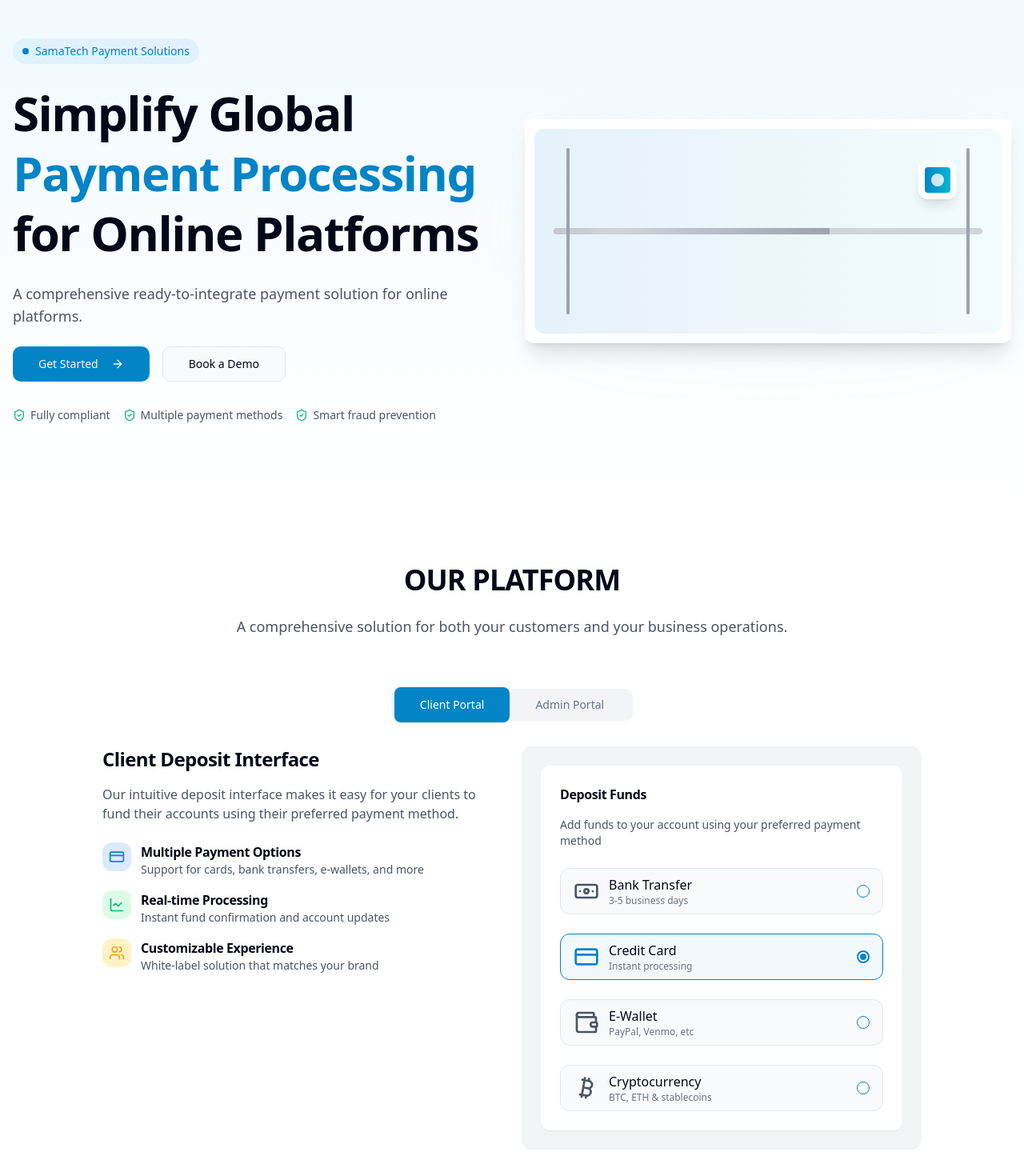
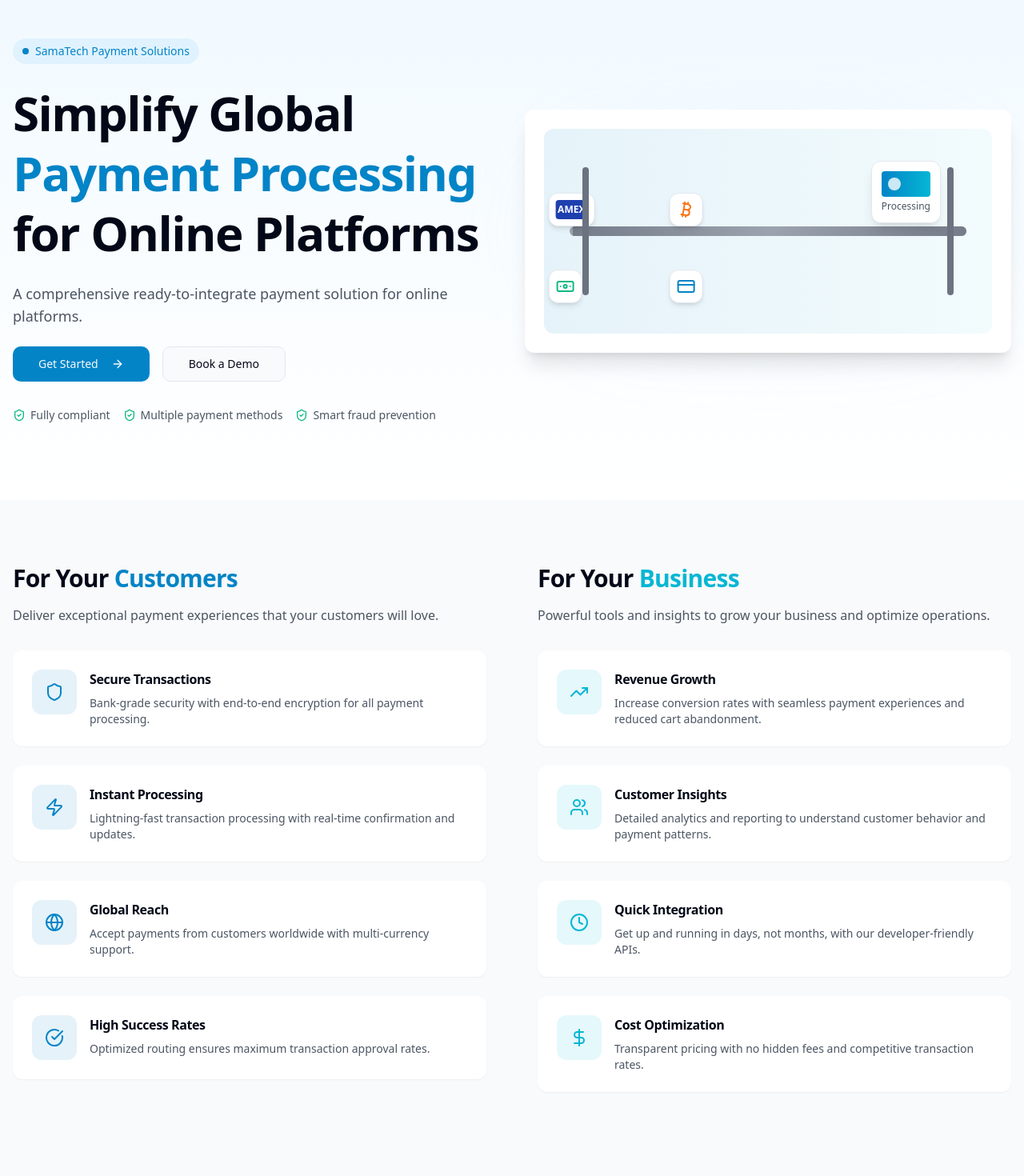
Before and after one commit to nissimbargerbi/secure-flow-finance-hub, a React (Vite) app: page / in a window 1280 px wide. Shown: the part 80-1550 px from the top of the page at 80% size. Built offline with nearby package versions, Linux system fonts and the light colour scheme.

Commit message:
Fix: Hero animation and text updates
Updated Hero section animation to match the provided screenshot and color scheme. Removed the "OUR PLATFORM" text and the associated description.

```diff
--- a/src/components/Hero.tsx
+++ b/src/components/Hero.tsx
@@ -50,65 +50,65 @@ const Hero = () => {
           <div className="order-first md:order-last">
             <div className="relative">
               <div className="absolute inset-0 bg-gradient-radial from-blue-200/20 to-transparent rounded-full blur-2xl"></div>
-              <div className="bg-white rounded-xl p-3 shadow-xl relative overflow-hidden">
-                <div className="bg-gradient-to-r from-finance-primary/10 to-finance-accent/5 rounded-lg p-6">
+              <div className="bg-white rounded-xl p-6 shadow-xl relative overflow-hidden">
+                <div className="bg-gradient-to-r from-finance-primary/10 to-finance-accent/5 rounded-lg p-8">
                   {/* Assembly Line Animation */}
-                  <div className="relative h-52 w-full">
-                    {/* Conveyor Belt */}
+                  <div className="relative h-48 w-full">
+                    {/* Conveyor Belt Base */}
                     <div className="absolute top-1/2 left-0 right-0 transform -translate-y-1/2">
-                      <div className="h-2 bg-gray-300 rounded-full relative overflow-hidden">
-                        <div className="absolute inset-0 bg-gradient-to-r from-gray-400 via-gray-300 to-gray-400 animate-[slide-right_3s_linear_infinite]"></div>
+                      <div className="h-3 bg-gray-400 rounded-full relative overflow-hidden">
+                        <div className="absolute inset-0 bg-gradient-to-r from-gray-500 via-gray-400 to-gray-500 animate-[slide-right_2s_linear_infinite] opacity-80"></div>
                       </div>
                     </div>
 
-                    {/* Payment Symbols Moving on Belt */}
-                    <div className="absolute top-1/2 left-0 right-0 transform -translate-y-1/2 -translate-y-8">
-                      {/* First Row */}
-                      <div className="flex items-center justify-between animate-[slide-right_8s_linear_infinite]">
-                        <div className="bg-white p-3 rounded-lg shadow-md">
-                          <div className="w-8 h-5 bg-blue-600 rounded text-white text-xs flex items-center justify-center font-bold">VISA</div>
+                    {/* Top Row - Payment Cards */}
+                    <div className="absolute top-1/2 left-0 right-0 transform -translate-y-1/2 -translate-y-12">
+                      <div className="flex items-center justify-between animate-[slide-right_6s_linear_infinite]">
+                        <div className="bg-white p-2 rounded-lg shadow-md border">
+                          <div className="w-10 h-6 bg-blue-600 rounded text-white text-xs flex items-center justify-center font-bold">VISA</div>
                         </div>
-                        <div className="bg-white p-3 rounded-lg shadow-md">
-                          <div className="w-8 h-5 bg-red-500 rounded text-white text-xs flex items-center justify-center font-bold">MC</div>
+                        <div className="bg-white p-2 rounded-lg shadow-md border">
+                          <div className="w-10 h-6 bg-red-500 rounded text-white text-xs flex items-center justify-center font-bold">MC</div>
                         </div>
-                        <div className="bg-white p-3 rounded-lg shadow-md">
-                          <div className="w-8 h-5 bg-blue-800 rounded text-white text-xs flex items-center justify-center font-bold">AMEX</div>
+                        <div className="bg-white p-2 rounded-lg shadow-md border">
+                          <div className="w-10 h-6 bg-blue-800 rounded text-white text-xs flex items-center justify-center font-bold">AMEX</div>
                         </div>
-                        <div className="bg-white p-2 rounded-lg shadow-md">
+                        <div className="bg-white p-2 rounded-lg shadow-md border">
                           <Bitcoin className="h-6 w-6 text-orange-500" />
                         </div>
                       </div>
                     </div>
 
-                    <div className="absolute top-1/2 left-0 right-0 transform -translate-y-1/2 translate-y-8">
-                      {/* Second Row - Delayed */}
-                      <div className="flex items-center justify-between animate-[slide-right_8s_linear_infinite_2s]">
-                        <div className="bg-white p-2 rounded-lg shadow-md">
+                    {/* Bottom Row - Digital Payment Methods */}
+                    <div className="absolute top-1/2 left-0 right-0 transform -translate-y-1/2 translate-y-12">
+                      <div className="flex items-center justify-between animate-[slide-right_6s_linear_infinite] animation-delay-3s">
+                        <div className="bg-white p-2 rounded-lg shadow-md border">
                           <div className="w-6 h-6 bg-gray-800 rounded-full flex items-center justify-center">
                             <span className="text-white text-xs font-bold">Ξ</span>
                           </div>
                         </div>
-                        <div className="bg-white p-2 rounded-lg shadow-md">
+                        <div className="bg-white p-2 rounded-lg shadow-md border">
                           <Wallet className="h-6 w-6 text-finance-accent" />
                         </div>
-                        <div className="bg-white p-2 rounded-lg shadow-md">
+                        <div className="bg-white p-2 rounded-lg shadow-md border">
                           <Banknote className="h-6 w-6 text-finance-success" />
                         </div>
-                        <div className="bg-white p-2 rounded-lg shadow-md">
+                        <div className="bg-white p-2 rounded-lg shadow-md border">
                           <CreditCard className="h-6 w-6 text-finance-primary" />
                         </div>
                       </div>
                     </div>
 
                     {/* Assembly Line Structure */}
-                    <div className="absolute top-0 left-4 w-1 h-full bg-gray-400 rounded"></div>
-                    <div className="absolute top-0 right-4 w-1 h-full bg-gray-400 rounded"></div>
+                    <div className="absolute top-4 left-4 w-2 h-40 bg-gray-500 rounded"></div>
+                    <div className="absolute top-4 right-4 w-2 h-40 bg-gray-500 rounded"></div>
 
                     {/* Processing Hub */}
-                    <div className="absolute top-4 right-8 bg-white rounded-lg p-2 shadow-lg">
+                    <div className="absolute top-2 right-8 bg-white rounded-lg p-3 shadow-lg border">
                       <div className="bg-gradient-to-r from-finance-primary to-finance-accent rounded p-2">
                         <div className="w-4 h-4 bg-white rounded-full animate-pulse"></div>
                       </div>
+                      <div className="text-xs text-gray-600 mt-1 text-center">Processing</div>
                     </div>
                   </div>
                 </div>
--- a/src/components/Platform.tsx
+++ b/src/components/Platform.tsx
@@ -1,252 +1,128 @@
+
 import React from "react";
-import { Tabs, TabsContent, TabsList, TabsTrigger } from "@/components/ui/tabs";
 import { Card, CardContent } from "@/components/ui/card";
 import {
-  CreditCard,
-  Banknote,
-  Wallet,
-  Bitcoin,
-  LineChart,
-  Users
+  Shield,
+  Zap,
+  Globe,
+  Users,
+  TrendingUp,
+  CheckCircle,
+  Clock,
+  DollarSign
 } from "lucide-react";
 
 const Platform = () => {
+  const customerFeatures = [
+    {
+      icon: Shield,
+      title: "Secure Transactions",
+      description: "Bank-grade security with end-to-end encryption for all payment processing."
+    },
+    {
+      icon: Zap,
+      title: "Instant Processing",
+      description: "Lightning-fast transaction processing with real-time confirmation and updates."
+    },
+    {
+      icon: Globe,
+      title: "Global Reach",
+      description: "Accept payments from customers worldwide with multi-currency support."
+    },
+    {
+      icon: CheckCircle,
+      title: "High Success Rates",
+      description: "Optimized routing ensures maximum transaction approval rates."
+    }
+  ];
+
+  const businessFeatures = [
+    {
+      icon: TrendingUp,
+      title: "Revenue Growth",
+      description: "Increase conversion rates with seamless payment experiences and reduced cart abandonment."
+    },
+    {
+      icon: Users,
+      title: "Customer Insights",
+      description: "Detailed analytics and reporting to understand customer behavior and payment patterns."
+    },
+    {
+      icon: Clock,
+      title: "Quick Integration",
+      description: "Get up and running in days, not months, with our developer-friendly APIs."
+    },
+    {
+      icon: DollarSign,
+      title: "Cost Optimization",
+      description: "Transparent pricing with no hidden fees and competitive transaction rates."
+    }
+  ];
+
   return (
-    <section id="platform" className="py-20 bg-white">
+    <section id="platform" className="py-20 bg-gray-50">
       <div className="container mx-auto px-4">
-        <div className="text-center mb-16">
-          <h2 className="text-4xl font-bold mb-6">OUR PLATFORM</h2>
-          <p className="text-lg text-gray-600 max-w-3xl mx-auto">
-            A comprehensive solution for both your customers and your business operations.
+        <div className="grid lg:grid-cols-2 gap-16">
+          {/* Customer Benefits */}
+          <div>
+            <div className="mb-8">
+              <h2 className="text-3xl font-bold mb-4">
+                For Your <span className="text-finance-primary">Customers</span>
+              </h2>
+              <p className="text-gray-600">
+                Deliver exceptional payment experiences that your customers will love.
               </p>
             </div>
 
-        <Tabs defaultValue="client" className="max-w-5xl mx-auto">
-          <div className="flex justify-center mb-8">
-            <TabsList className="bg-gray-100">
-              <TabsTrigger value="client" className="px-8 py-3 data-[state=active]:bg-finance-primary data-[state=active]:text-white">
-                Client Portal
-              </TabsTrigger>
-              <TabsTrigger value="admin" className="px-8 py-3 data-[state=active]:bg-finance-primary data-[state=active]:text-white">
-                Admin Portal
-              </TabsTrigger>
-            </TabsList>
-          </div>
-
-          <TabsContent value="client">
-            <div className="grid md:grid-cols-2 gap-6">
-              <div>
-                <h3 className="text-2xl font-bold mb-4">Client Deposit Interface</h3>
-                <p className="text-gray-600 mb-6">
-                  Our intuitive deposit interface makes it easy for your clients to fund their accounts using their preferred payment method.
-                </p>
-
-                <div className="space-y-4">
-                  <div className="flex items-start gap-3">
-                    <div className="bg-blue-100 rounded-lg p-2">
-                      <CreditCard className="h-5 w-5 text-finance-primary" />
+            <div className="space-y-6">
+              {customerFeatures.map((feature, index) => (
+                <Card key={index} className="finance-card border-0 hover:shadow-lg transition-all duration-300">
+                  <CardContent className="p-6">
+                    <div className="flex items-start gap-4">
+                      <div className="finance-icon-box bg-finance-primary/10">
+                        <feature.icon className="h-6 w-6 text-finance-primary" />
                       </div>
                       <div>
-                      <h4 className="font-semibold">Multiple Payment Options</h4>
-                      <p className="text-sm text-gray-600">Support for cards, bank transfers, e-wallets, and more</p>
+                        <h3 className="font-semibold mb-2">{feature.title}</h3>
+                        <p className="text-gray-600 text-sm">{feature.description}</p>
+                      </div>
+                    </div>
+                  </CardContent>
+                </Card>
+              ))}
             </div>
           </div>
 
-                  <div className="flex items-start gap-3">
-                    <div className="bg-green-100 rounded-lg p-2">
-                      <LineChart className="h-5 w-5 text-finance-success" />
+          {/* Business Benefits */}
+          <div>
+            <div className="mb-8">
+              <h2 className="text-3xl font-bold mb-4">
+                For Your <span className="text-finance-accent">Business</span>
+              </h2>
+              <p className="text-gray-600">
+                Powerful tools and insights to grow your business and optimize operations.
+              </p>
+            </div>
+
+            <div className="space-y-6">
+              {businessFeatures.map((feature, index) => (
+                <Card key={index} className="finance-card border-0 hover:shadow-lg transition-all duration-300">
+                  <CardContent className="p-6">
+                    <div className="flex items-start gap-4">
+                      <div className="finance-icon-box bg-finance-accent/10">
+                        <feature.icon className="h-6 w-6 text-finance-accent" />
                       </div>
                       <div>
-                      <h4 className="font-semibold">Real-time Processing</h4>
-                      <p className="text-sm text-gray-600">Instant fund confirmation and account updates</p>
+                        <h3 className="font-semibold mb-2">{feature.title}</h3>
+                        <p className="text-gray-600 text-sm">{feature.description}</p>
                       </div>
                     </div>
-
-                  <div className="flex items-start gap-3">
-                    <div className="bg-amber-100 rounded-lg p-2">
-                      <Users className="h-5 w-5 text-finance-warning" />
-                    </div>
-                    <div>
-                      <h4 className="font-semibold">Customizable Experience</h4>
-                      <p className="text-sm text-gray-600">White-label solution that matches your brand</p>
+                  </CardContent>
+                </Card>
+              ))}
             </div>
           </div>
         </div>
-              </div>
-
-              <div className="mt-4 md:mt-0">
-                <div className="bg-gray-100 rounded-lg p-6">
-                  <div className="bg-white rounded-lg shadow-sm p-6">
-                    <h3 className="font-bold mb-4">Deposit Funds</h3>
-                    <p className="text-sm text-gray-600 mb-6">
-                      Add funds to your account using your preferred payment method
-                    </p>
-
-                    <div className="space-y-6">
-                      <div className="bg-gray-50 px-4 py-2 rounded-lg flex justify-between items-center border border-gray-200">
-                        <div className="flex items-center gap-3">
-                          <Banknote className="h-8 w-8 text-gray-600" />
-                          <div>
-                            <div className="font-medium">Bank Transfer</div>
-                            <div className="text-xs text-gray-500">3-5 business days</div>
-                          </div>
-                        </div>
-                        <div className="h-4 w-4 rounded-full border border-finance-primary"></div>
-                      </div>
-
-                      <div className="bg-finance-primary/5 px-4 py-2 rounded-lg flex justify-between items-center border border-finance-primary">
-                        <div className="flex items-center gap-3">
-                          <CreditCard className="h-8 w-8 text-finance-primary" />
-                          <div>
-                            <div className="font-medium">Credit Card</div>
-                            <div className="text-xs text-gray-500">Instant processing</div>
-                          </div>
-                        </div>
-                        <div className="h-4 w-4 rounded-full border-2 border-finance-primary flex items-center justify-center">
-                          <div className="h-2 w-2 rounded-full bg-finance-primary"></div>
-                        </div>
-                      </div>
-
-                      <div className="bg-gray-50 px-4 py-2 rounded-lg flex justify-between items-center border border-gray-200">
-                        <div className="flex items-center gap-3">
-                          <Wallet className="h-8 w-8 text-gray-600" />
-                          <div>
-                            <div className="font-medium">E-Wallet</div>
-                            <div className="text-xs text-gray-500">PayPal, Venmo, etc</div>
-                          </div>
-                        </div>
-                        <div className="h-4 w-4 rounded-full border border-finance-primary"></div>
-                      </div>
-
-                      <div className="bg-gray-50 px-4 py-2 rounded-lg flex justify-between items-center border border-gray-200">
-                        <div className="flex items-center gap-3">
-                          <Bitcoin className="h-8 w-8 text-gray-600" />
-                          <div>
-                            <div className="font-medium">Cryptocurrency</div>
-                            <div className="text-xs text-gray-500">BTC, ETH & stablecoins</div>
-                          </div>
-                        </div>
-                        <div className="h-4 w-4 rounded-full border border-finance-primary"></div>
-                      </div>
-                    </div>
-                  </div>
-                </div>
-              </div>
-            </div>
-          </TabsContent>
-
-          <TabsContent value="admin">
-            <div className="grid md:grid-cols-2 gap-6">
-              <div>
-                <h3 className="text-2xl font-bold mb-4">Administrative Dashboard</h3>
-                <p className="text-gray-600 mb-6">
-                  A powerful dashboard for monitoring transactions, analyzing payment data, and managing your payment operations.
-                </p>
-
-                <div className="space-y-4">
-                  <div className="flex items-start gap-3">
-                    <div className="bg-blue-100 rounded-lg p-2">
-                      <LineChart className="h-5 w-5 text-finance-primary" />
-                    </div>
-                    <div>
-                      <h4 className="font-semibold">Analytics & Reporting</h4>
-                      <p className="text-sm text-gray-600">Comprehensive insights into payment flows and performance</p>
-                    </div>
-                  </div>
-
-                  <div className="flex items-start gap-3">
-                    <div className="bg-green-100 rounded-lg p-2">
-                      <CreditCard className="h-5 w-5 text-finance-success" />
-                    </div>
-                    <div>
-                      <h4 className="font-semibold">Transaction Management</h4>
-                      <p className="text-sm text-gray-600">Monitor and manage deposits and withdrawals in real-time</p>
-                    </div>
-                  </div>
-
-                  <div className="flex items-start gap-3">
-                    <div className="bg-amber-100 rounded-lg p-2">
-                      <Users className="h-5 w-5 text-finance-warning" />
-                    </div>
-                    <div>
-                      <h4 className="font-semibold">Customer Management</h4>
-                      <p className="text-sm text-gray-600">Track customer activity and manage payment permissions</p>
-                    </div>
-                  </div>
-                </div>
-              </div>
-
-              <div className="mt-4 md:mt-0">
-                <div className="bg-gray-100 rounded-lg p-4">
-                  <div className="bg-finance-dark text-white rounded-lg shadow-sm p-3">
-                    <div className="flex justify-between items-center mb-4">
-                      <div className="flex items-center gap-2">
-                        <div className="bg-gray-600 rounded-full w-8 h-8 flex items-center justify-center text-xs">BF</div>
-                        <span className="font-semibold">Admin Portal</span>
-                      </div>
-                      <div className="text-xs bg-gray-700 px-2 py-1 rounded">Client Portal</div>
-                    </div>
-
-                    <div className="border-t border-gray-700 pt-4 space-y-4">
-                      <h3 className="text-lg font-semibold">Admin Dashboard</h3>
-                      <div className="flex gap-4 overflow-x-auto pb-2">
-                        <div className="bg-gray-800 px-3 py-1.5 rounded text-sm whitespace-nowrap">Overview</div>
-                        <div className="px-3 py-1.5 text-sm text-gray-400 whitespace-nowrap">Transactions</div>
-                        <div className="px-3 py-1.5 text-sm text-gray-400 whitespace-nowrap">Customers</div>
-                      </div>
-
-                      <div className="grid grid-cols-3 gap-3">
-                        <div className="bg-gray-800 rounded p-3">
-                          <div className="text-xs text-gray-400">Total Deposits</div>
-                          <div className="text-lg font-bold">$42,619.00</div>
-                          <div className="text-xs text-finance-success">↑ 12% from last month</div>
-                        </div>
-                        <div className="bg-gray-800 rounded p-3">
-                          <div className="text-xs text-gray-400">Total Withdrawals</div>
-                          <div className="text-lg font-bold">$28,136.00</div>
-                          <div className="text-xs text-finance-danger">↓ 3% from last month</div>
-                        </div>
-                        <div className="bg-gray-800 rounded p-3">
-                          <div className="text-xs text-gray-400">Net Flow</div>
-                          <div className="text-lg font-bold text-finance-success">$14,483.00</div>
-                          <div className="text-xs text-gray-400">Updated 08:46:12</div>
-                        </div>
-                      </div>
-
-                      <div className="bg-gray-800 rounded p-3">
-                        <div className="flex justify-between items-center mb-2">
-                          <div className="text-sm">Transaction Volume by Method</div>
-                        </div>
-                        <div className="h-24 flex items-end justify-between">
-                          <div className="w-1/5 flex flex-col items-center gap-1">
-                            <div className="bg-blue-500 w-full" style={{ height: "70%" }}></div>
-                            <div className="text-xs text-gray-400">Bank</div>
-                          </div>
-                          <div className="w-1/5 flex flex-col items-center gap-1">
-                            <div className="bg-indigo-500 w-full" style={{ height: "50%" }}></div>
-                            <div className="text-xs text-gray-400">Card</div>
-                          </div>
-                          <div className="w-1/5 flex flex-col items-center gap-1">
-                            <div className="bg-red-500 w-full" style={{ height: "40%" }}></div>
-                            <div className="text-xs text-gray-400">E-Wallet</div>
-                          </div>
-                          <div className="w-1/5 flex flex-col items-center gap-1">
-                            <div className="bg-amber-500 w-full" style={{ height: "20%" }}></div>
-                            <div className="text-xs text-gray-400">E-Voucher</div>
-                          </div>
-                          <div className="w-1/5 flex flex-col items-center gap-1">
-                            <div className="bg-green-500 w-full" style={{ height: "30%" }}></div>
-                            <div className="text-xs text-gray-400">Crypto</div>
-                          </div>
-                        </div>
-                      </div>
-                    </div>
-                  </div>
-                </div>
-              </div>
-            </div>
-          </TabsContent>
-        </Tabs>
       </div>
     </section>
   );
--- a/src/index.css
+++ b/src/index.css
@@ -1,4 +1,3 @@
-
 @tailwind base;
 @tailwind components;
 @tailwind utilities;
@@ -106,6 +105,10 @@
       transform: translateX(calc(100vw + 100%));
     }
   }
+
+  .animation-delay-3s {
+    animation-delay: 3s;
+  }
 }
 
 @layer components {
```
Lines whose indentation alone changed are shown as unchanged.
